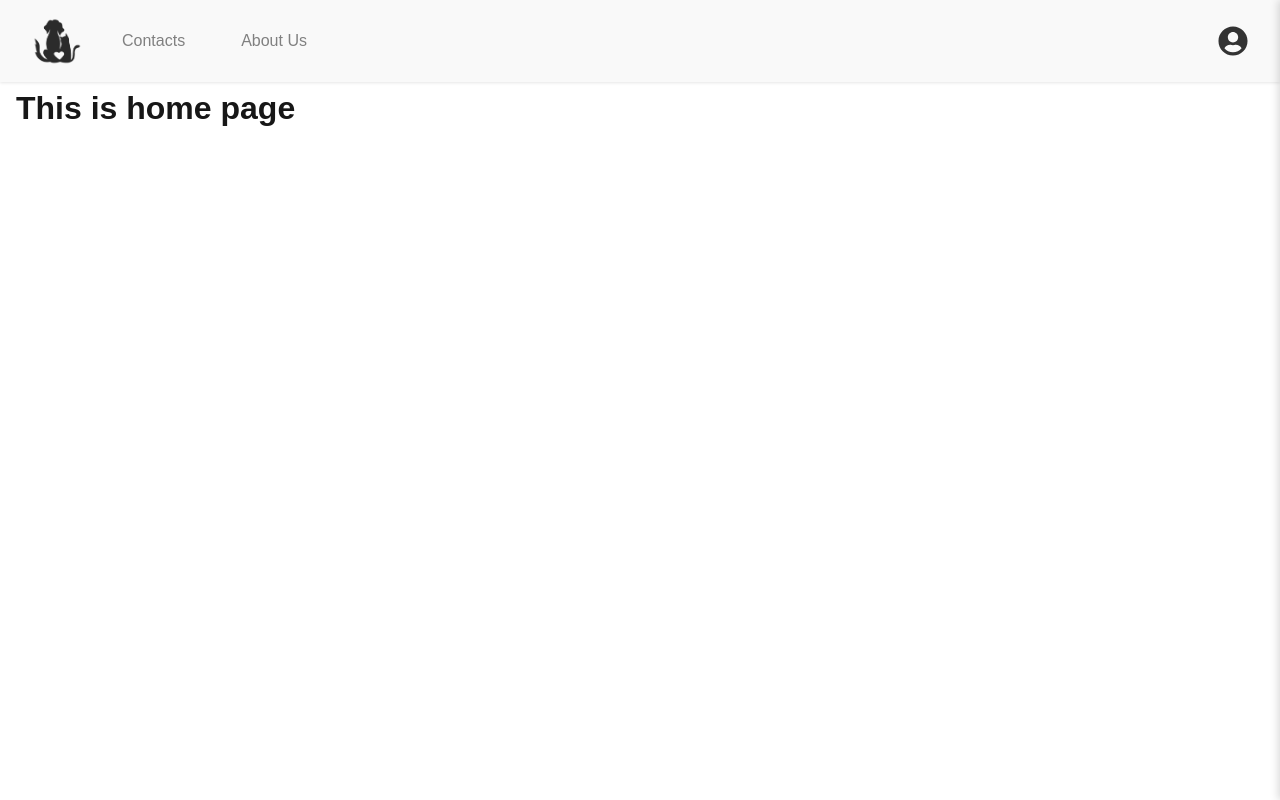
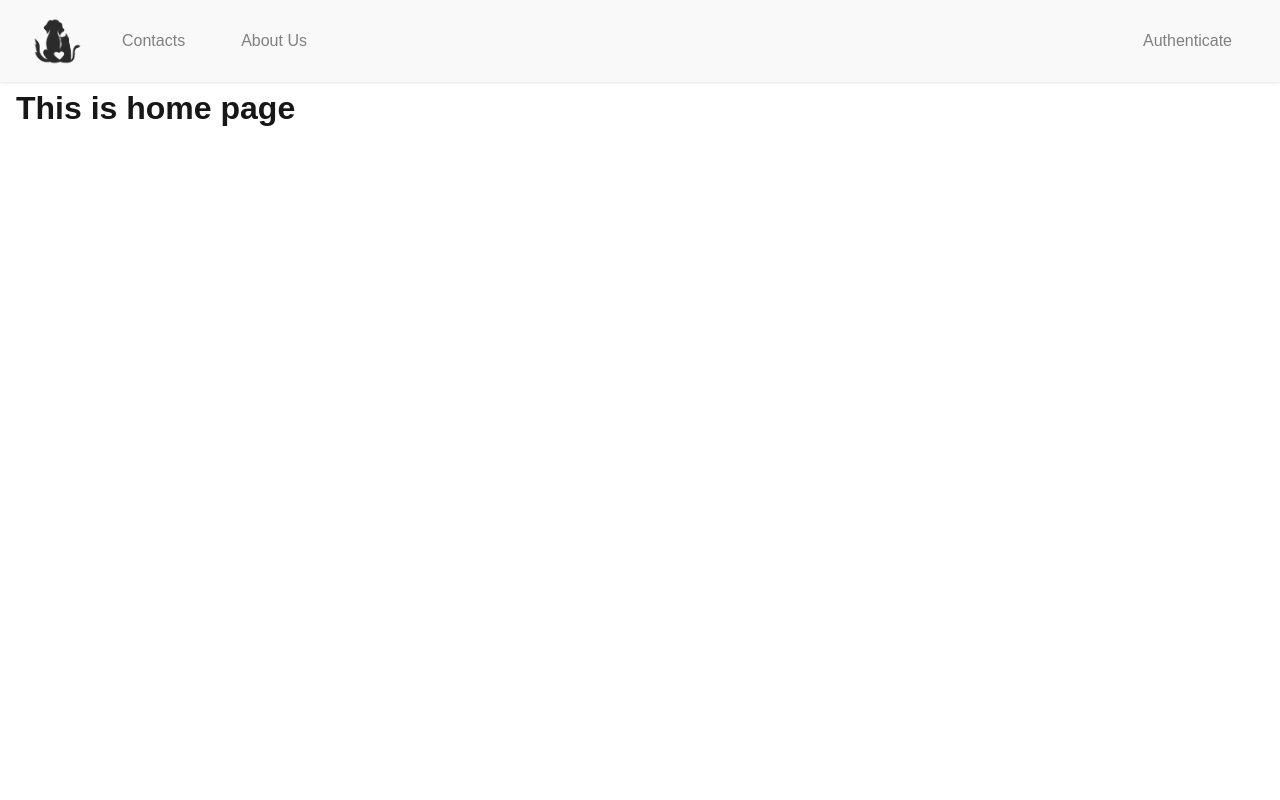
Before and after one commit to binayakjoshi/furever, a Next.js app: page / in a window 1280 px wide. Built offline with nearby package versions, Linux system fonts and the light colour scheme.

Commit message:
feat(nav-actions): add logic to render content using context value

```diff
--- a/Components/Navigation/nav-actions.tsx
+++ b/Components/Navigation/nav-actions.tsx
@@ -2,13 +2,18 @@
 import { useState } from "react";
 import Link from "next/link";
 import { FaUserCircle } from "react-icons/fa";
+import NavLink from "./nav-link";
+import { useAuth } from "../../context/auth-context";
 import SideDrawer from "./side-drawer";
 import Button from "../UI/button";
 import classes from "./nav-actions.module.css";
 
 const NavActions = () => {
+  const { isLoggedIn } = useAuth();
   const [drawerOpen, setDrawerOpen] = useState<boolean>(false);
   const toggleDrawer = () => setDrawerOpen((p) => !p);
+
+  if (!isLoggedIn) return <NavLink href="/authenticate">Authenticate</NavLink>;
 
   return (
     <>
@@ -19,7 +24,6 @@ const NavActions = () => {
       >
         <FaUserCircle size={30} color="#333" />
       </Button>
-
       <SideDrawer isOpen={drawerOpen} onClose={toggleDrawer}>
         <nav className={classes.nav}>
           <ul>
```
